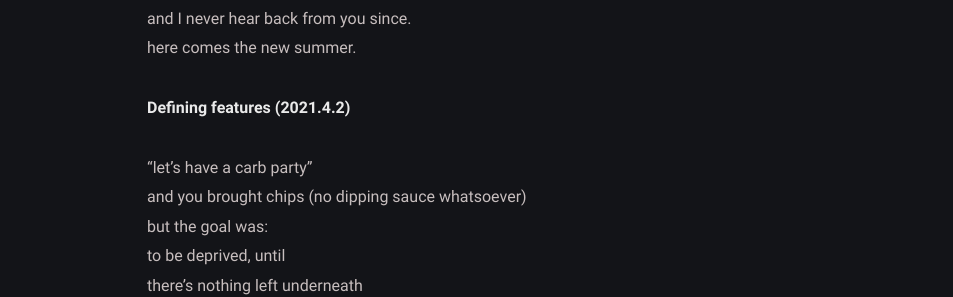
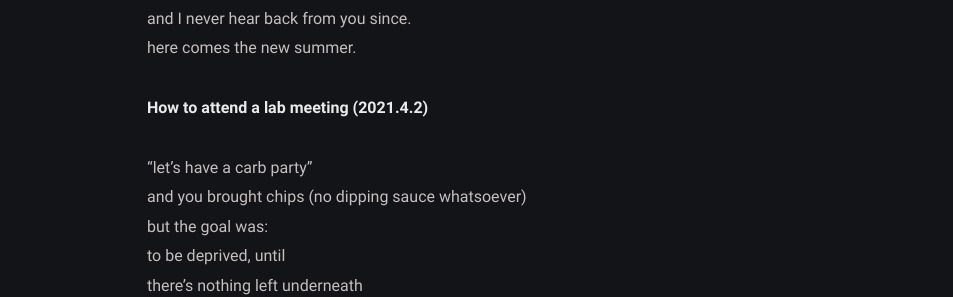
Before and after one commit to yijingch/afistforair.github.io, a Jekyll site: the page built from _posts/april-collections/2021-04-05-april-collections.md, in a window 1280 px wide. Shown: the part 1427-1724 px from the top of the page, without its empty margins (163-1116 px from the left). Built offline with Jekyll 4.4.1, drawn with Linux system fonts in a browser that asks for light colours.

Commit message:
edit post

```diff
--- a/_posts/april-collections/2021-04-05-april-collections.md
+++ b/_posts/april-collections/2021-04-05-april-collections.md
@@ -46,7 +46,7 @@ and I never hear back from you since.
 here comes the new summer.
 
 
-**Defining features (2021.4.2)**
+**How to attend a lab meeting (2021.4.2)**
 
 "let's have a carb party"
 and you brought chips (no dipping sauce whatsoever)
```
